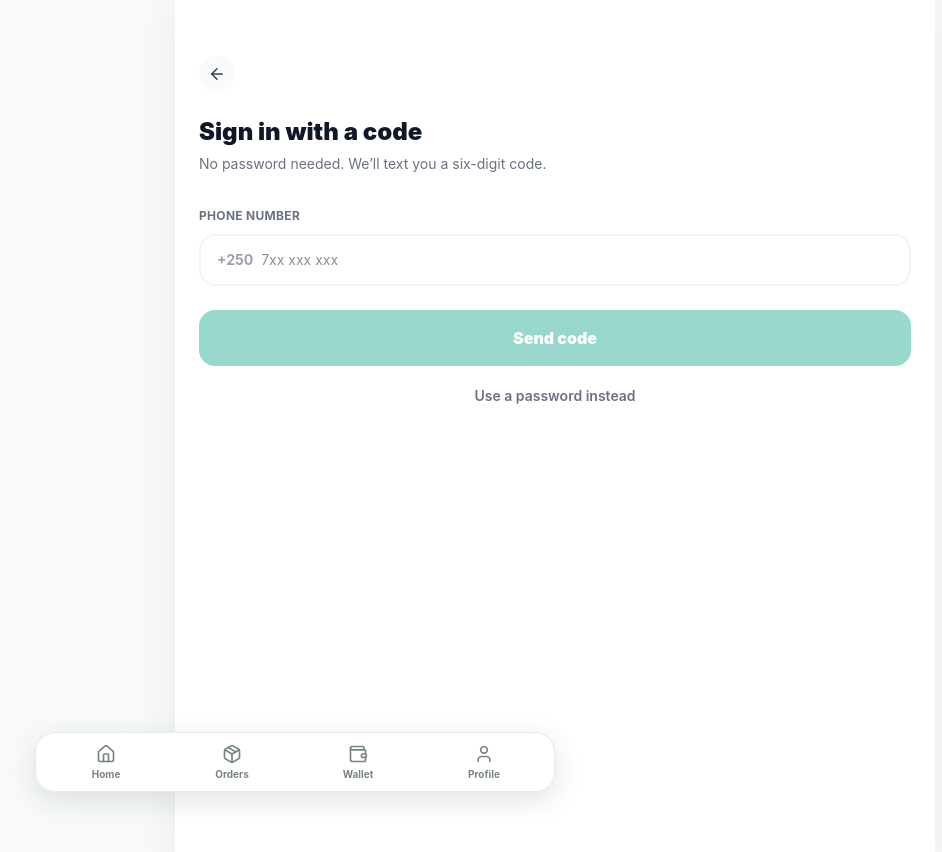
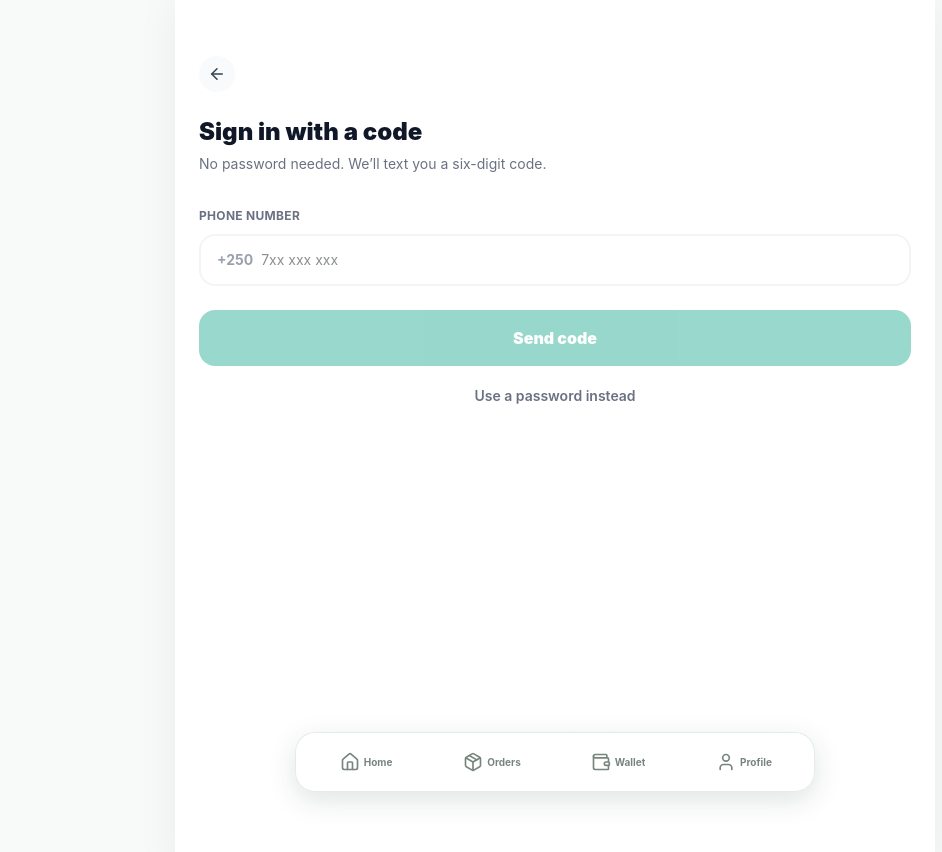
Before and after one commit to Jesuefe/zana-ride, a Next.js app in the folder customer-web/: page /login-code in a window 1280 px wide. Shown: the top 852 px of the page, without its empty margins (85-1027 px from the left). Built offline with nearby package versions, Linux system fonts and the light colour scheme.

Commit message:
Fix customer homepage bottom navigation alignment

```diff
--- a/customer-web/components/BottomNav.tsx
+++ b/customer-web/components/BottomNav.tsx
@@ -19,7 +19,7 @@ export default function BottomNav() {
   if (hidden) return null;
 
   return (
-    <nav aria-label={t('Main navigation')} className="zana-bottom-nav pointer-events-none fixed inset-x-0 bottom-0 left-1/2 -translate-x-1/2 z-40 flex w-full max-w-[480px] md:max-w-[640px] lg:max-w-[760px] items-center justify-around">
+    <nav aria-label={t('Main navigation')} className="zana-bottom-nav">
       {items.map((item) => {
         const active = pathname === item.href;
         const Icon = item.icon;
@@ -28,10 +28,10 @@ export default function BottomNav() {
             key={item.href}
             href={item.href}
             aria-current={active ? 'page' : undefined}
-            className={`zana-bottom-nav-item pointer-events-auto flex min-w-0 flex-1 max-w-24 flex-col items-center gap-1 px-2 py-1 ${active ? 'zana-bottom-nav-active text-zana-primary' : 'text-zana-muted'}`}
+            className={`zana-bottom-nav-item ${active ? 'zana-bottom-nav-active' : ''}`}
           >
             <Icon size={20} strokeWidth={active ? 2.4 : 2} />
-            <span className="text-[11px]">{t(item.label)}</span>
+            <span>{t(item.label)}</span>
           </Link>
         );
       })}
```
